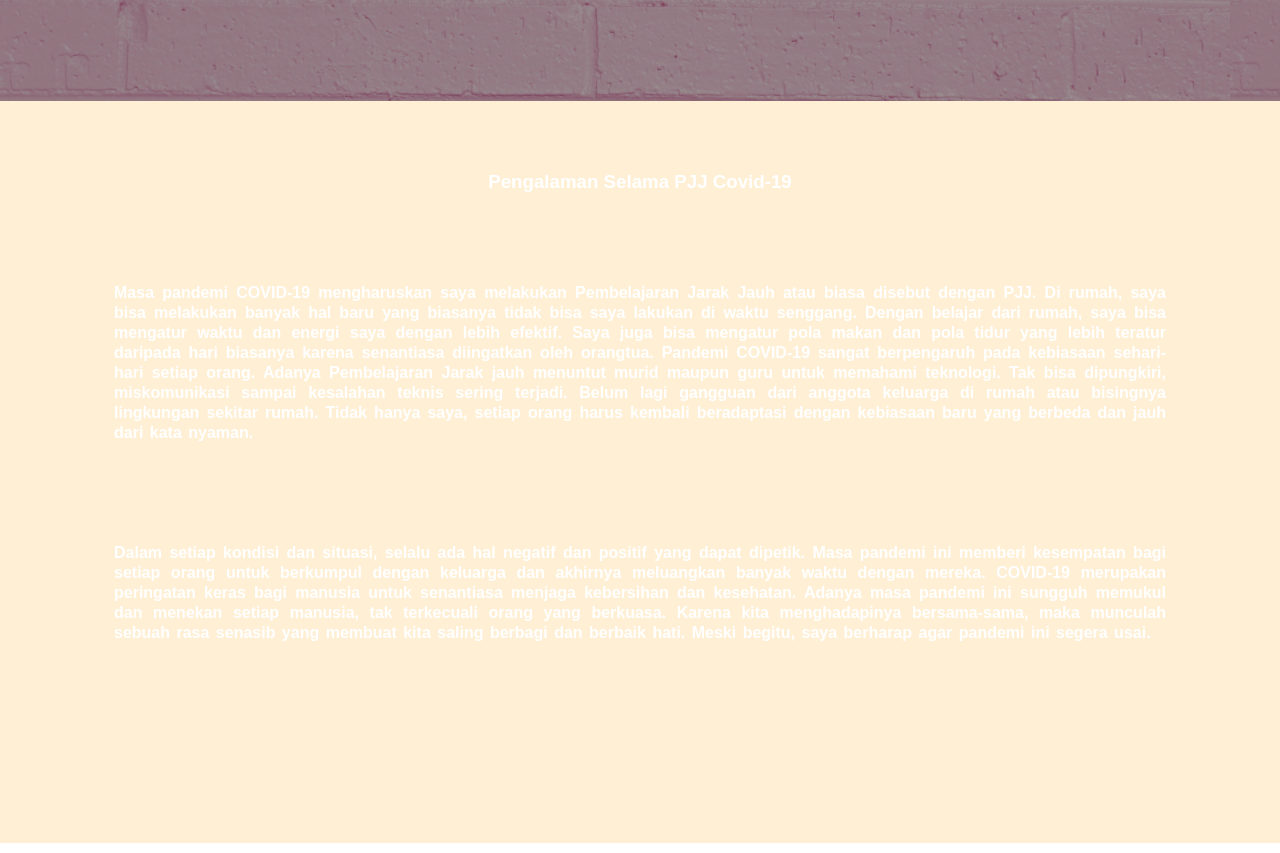
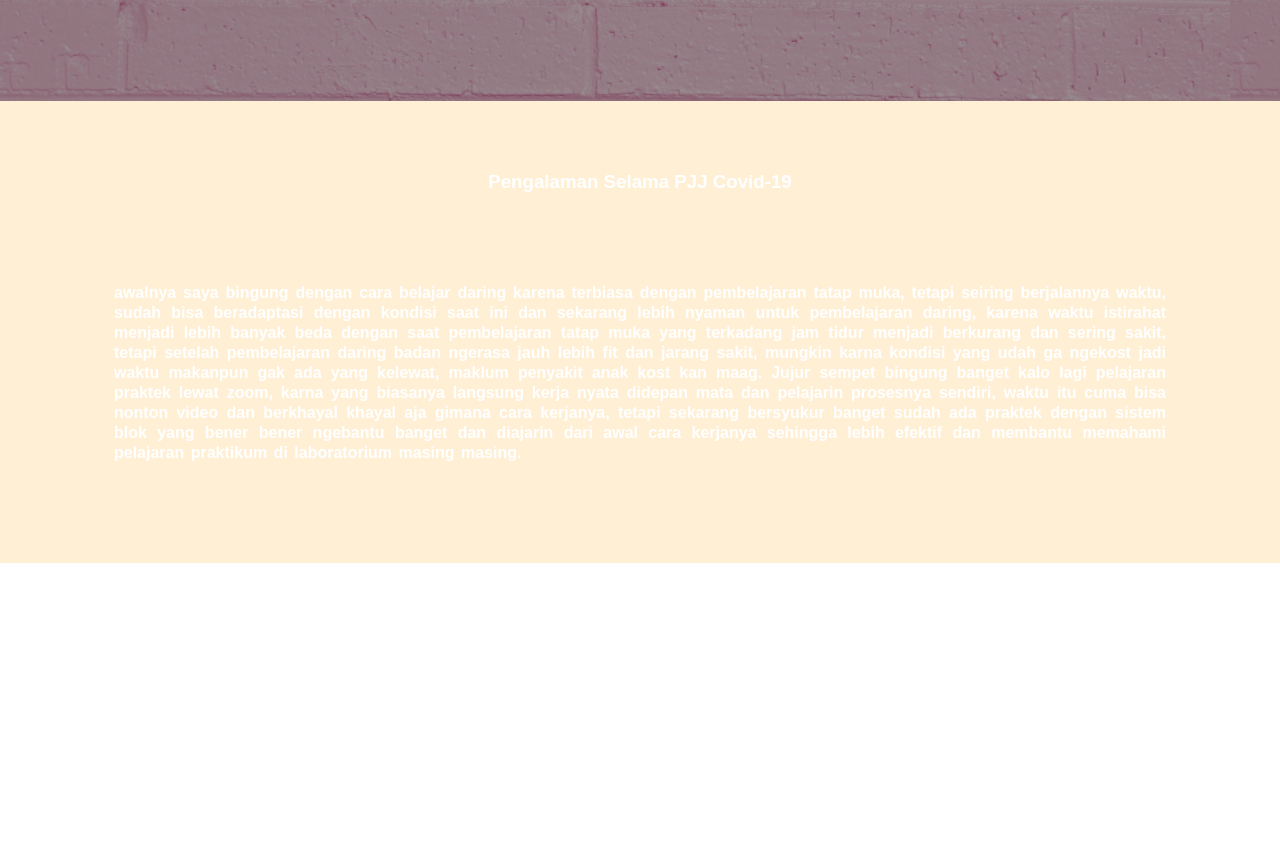
Before and after one commit to anisatri/anisatri.github.io, a plain HTML site: page pengalaman.html in a window 1280 px wide. Shown: the part 825-1678 px from the top of the page. After the commit the page ends 1398 px from the top, so only its background shows below. Drawn offline with Linux system fonts and the light colour scheme.

Commit message:
Update pengalaman.html

```diff
--- a/pengalaman.html
+++ b/pengalaman.html
@@ -38,11 +38,8 @@
 			<div class="container">
 				<h3>Pengalaman Selama PJJ Covid-19</h3>
 				<p class="text_content"><strong>
-					Masa pandemi COVID-19 mengharuskan saya melakukan Pembelajaran Jarak Jauh atau biasa disebut dengan PJJ. Di rumah, saya bisa melakukan banyak hal baru yang biasanya tidak bisa saya lakukan di waktu senggang. Dengan belajar dari rumah, saya bisa mengatur waktu dan energi saya dengan lebih efektif. Saya juga bisa mengatur pola makan dan pola tidur yang lebih teratur daripada hari biasanya karena senantiasa diingatkan oleh orangtua. Pandemi COVID-19 sangat berpengaruh pada kebiasaan sehari-hari setiap orang. Adanya Pembelajaran Jarak jauh menuntut murid maupun guru untuk memahami teknologi. Tak bisa dipungkiri, miskomunikasi sampai kesalahan teknis sering terjadi. Belum lagi gangguan dari anggota keluarga di rumah atau bisingnya lingkungan sekitar rumah. Tidak hanya saya, setiap orang harus kembali beradaptasi dengan kebiasaan baru yang berbeda dan jauh dari kata nyaman.
+					awalnya saya bingung dengan cara belajar daring karena terbiasa dengan pembelajaran tatap muka, tetapi seiring berjalannya waktu, sudah bisa beradaptasi dengan kondisi saat ini dan sekarang lebih nyaman untuk pembelajaran daring, karena waktu istirahat menjadi lebih banyak beda dengan saat pembelajaran tatap muka yang terkadang jam tidur menjadi berkurang dan sering sakit, tetapi setelah pembelajaran daring badan ngerasa jauh lebih fit dan jarang sakit, mungkin karna kondisi yang udah ga ngekost jadi waktu makanpun gak ada yang kelewat, maklum penyakit anak kost kan maag. Jujur sempet bingung banget kalo lagi pelajaran praktek lewat zoom, karna yang biasanya langsung kerja nyata didepan mata dan pelajarin prosesnya sendiri, waktu itu cuma bisa nonton video dan berkhayal khayal aja gimana cara kerjanya, tetapi sekarang bersyukur banget sudah ada praktek dengan sistem blok yang bener bener ngebantu banget dan diajarin dari awal cara kerjanya sehingga lebih efektif dan membantu memahami pelajaran praktikum di laboratorium masing masing.
 				</strong></p>
-				<p class="text_content"><strong>
-					Dalam setiap kondisi dan situasi, selalu ada hal negatif dan positif yang dapat dipetik. Masa pandemi ini memberi kesempatan bagi setiap orang untuk berkumpul dengan keluarga dan akhirnya meluangkan banyak waktu dengan mereka. COVID-19 merupakan peringatan keras bagi manusia untuk senantiasa menjaga kebersihan dan kesehatan. Adanya masa pandemi ini sungguh memukul dan menekan setiap manusia, tak terkecuali orang yang berkuasa. Karena kita menghadapinya bersama-sama, maka munculah sebuah rasa senasib yang membuat kita saling berbagi dan berbaik hati. Meski begitu, saya berharap agar pandemi ini segera usai.
-				<p>
 			</div>
 		</section>
 </body>
```
